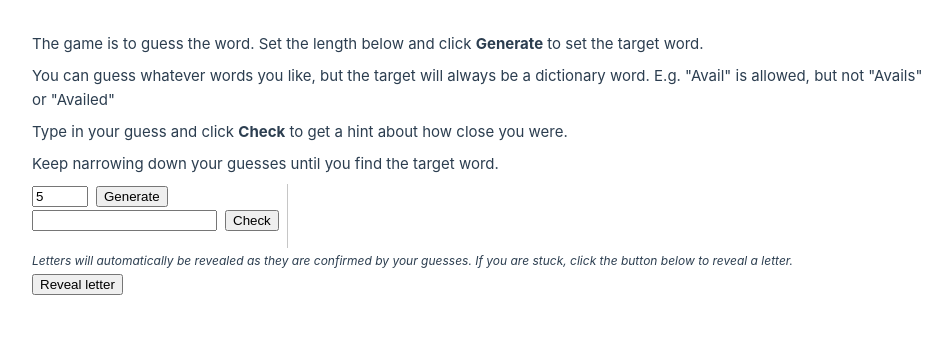
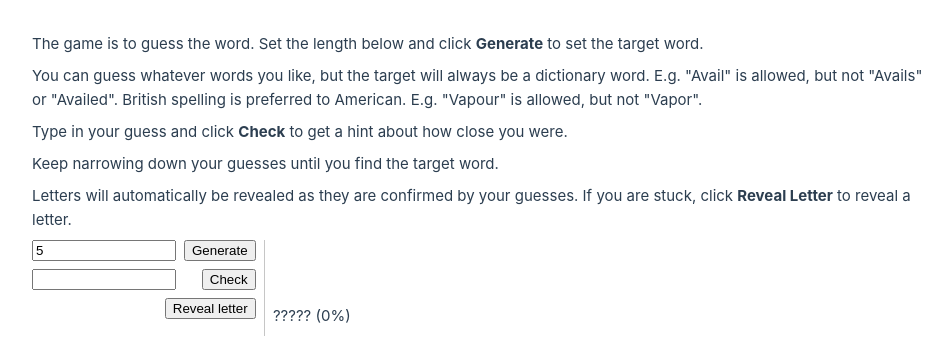
Before and after one commit to persuc/resume, a Vue app: page /binary in a window 1280 px wide. Shown: the top 362 px of the page, without its empty margins (160-1112 px from the left). Built offline with nearby package versions, Linux system fonts and the light colour scheme.

Commit message:
bws ui changes

```diff
--- a/src/views/BinarySearchWords.vue
+++ b/src/views/BinarySearchWords.vue
@@ -123,15 +123,20 @@
     }
 
     const guessPercentage = getPercentage(guessIndex)
-    console.log(`Guess "${guessUpper}" is ${guessPercentage}% through the ${length.value}-letter words.\
- Answer is ${currentPercentage}% of the way through.`)
-    message.value = `Your guess "${guessUpper}" was ${guessPercentage}% of the way through the ${length.value}-letter words.\
- The answer is ${currentPercentage}% of the way through.`
+
+    if (Math.abs(guessPercentage - currentPercentage) < 0.001) {
+      message.value = `Your guess was almost exactly a match for the target word Both your guess and the target are ${guessPercentage}% of the way through the ${length.value}-letter words.`
+    }
+
+    message.value = `Your guess "${guessUpper}" was ${guessPercentage}% of the way through the ${length.value}-letter words.`
   }
 
   let revealed = ref('');
 
   function reveal() {
+    if (currentWord.value.length === 0) {
+      pick()
+    }
     if (revealed.value.length < currentWord.value.length) {
       revealed.value += currentWord.value.charAt(revealed.value.length)
     }
@@ -178,17 +183,23 @@
     <p>The game is to guess the word. Set the length below and click <b>Generate</b> to set the target word.</p>
     <p>
       You can guess whatever words you like, but the target will always be a dictionary word.
-      E.g. "Avail" is allowed, but not "Avails" or "Availed"
+      E.g. "Avail" is allowed, but not "Avails" or "Availed".
+      British spelling is preferred to American. E.g. "Vapour" is allowed, but not "Vapor".
     </p>
     <p>Type in your guess and click <b>Check</b> to get a hint about how close you were.</p>
     <p>Keep narrowing down your guesses until you find the target word.</p>
+    <p>Letters will automatically be revealed as they are confirmed by your guesses. If you are stuck, click <b>Reveal Letter</b> to reveal a letter.</p>
     <div class="flex">
       <div>
-        <input type="number" v-model="lengthInput" :min="MIN_LENGTH" :max="MAX_LENGTH" />
-        <button class="ml-2" @click="pick">Generate</button>
-        <br class="my-1" />
-        <input type="text" v-model="guess" />
-        <button class="ml-2" @click="check">Check</button>
+        <div class="flex space-between mb-2">
+          <input type="number" v-model="lengthInput" :min="MIN_LENGTH" :max="MAX_LENGTH" style="width: 9rem" />
+          <button class="ml-2" @click="pick">Generate</button>
+        </div>
+        <div class="flex space-between mb-2">
+          <input type="text" v-model="guess" style="width: 9rem" />
+          <button class="ml-2" @click="check">Check</button>
+        </div>
+        <button @click="reveal" style="float: right">Reveal letter</button>
       </div>
       <span class="mx-2 rule"></span>
       <div>
@@ -204,14 +215,13 @@
             getPercentage(closestAbove)
           }%)` : '&nbsp;' }}
         </p>
+        <p> {{ `${revealed}${'?'.repeat(length - revealed.length)} (${
+            currentPercentage
+          }%)` }}
+        </p>
       </div>
     </div>
     <h3 v-html="message"></h3>
-    <i style="font-size: 0.75rem;">Letters will automatically be revealed as they are confirmed by your guesses. If you are stuck, click the button below to reveal a letter.</i>
-    <br />
-    <button @click="reveal">Reveal letter</button>
-    <h1>{{ revealed }}</h1>
-
     <!-- <button @click="saveWordlist">Save word list</button> -->
   </div>
 </template>
```
